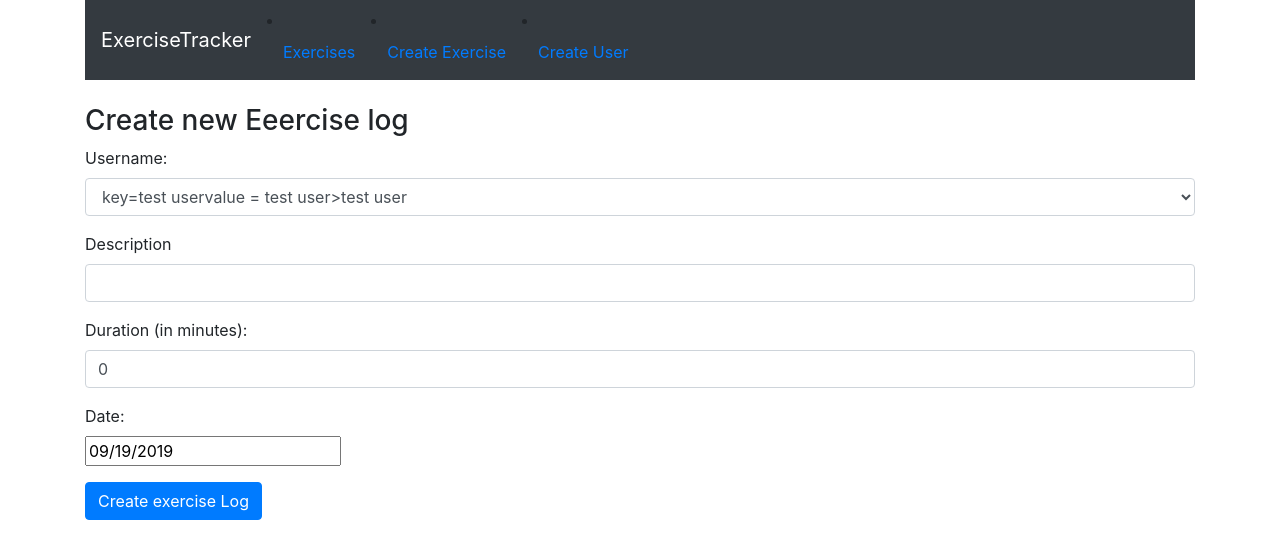
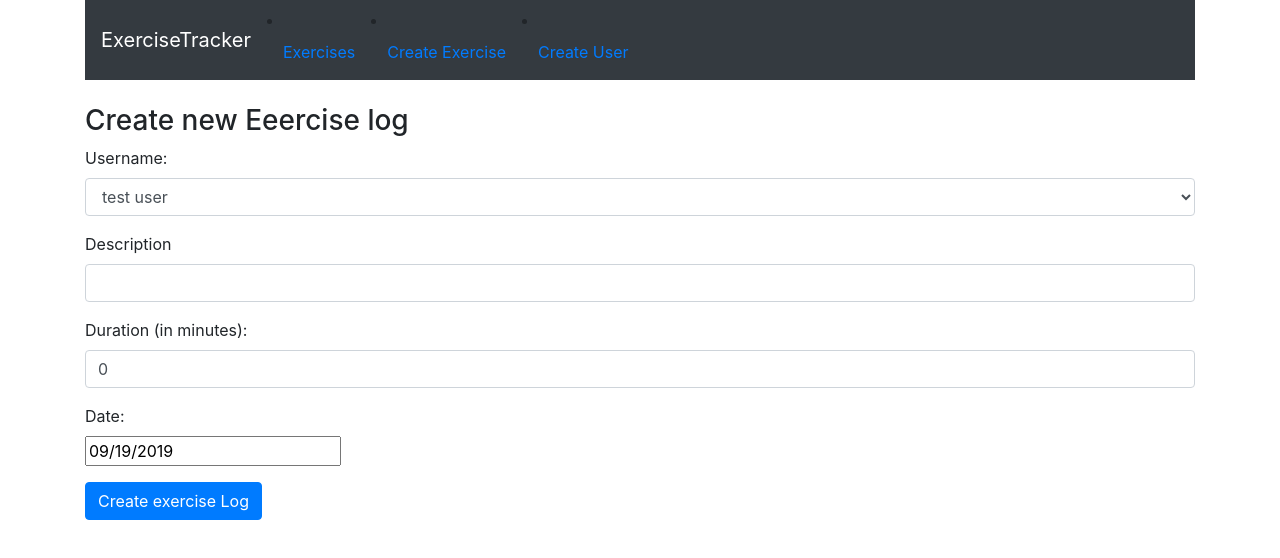
Before and after one commit to tejsubedi/MERN-APP, a React (Create React App) app: page /create in a window 1280 px wide. Shown: the top 558 px of the page. Built offline with nearby package versions, Linux system fonts and the light colour scheme.

Commit message:
form data added

```diff
--- a/src/components/CreateExercise.js
+++ b/src/components/CreateExercise.js
@@ -52,16 +52,17 @@ export default class CreateExercise extends Component {
 
     onSubmit(e) {
         e.preventDefault();
+
         const exercise = {
             username: this.state.username,
             description: this.state.description,
             duration: this.state.duration,
             date: this.state.date
         }
-
         console.log(exercise);
 
-        window.location = '/';
+
+
     };
 
 
@@ -72,15 +73,19 @@ export default class CreateExercise extends Component {
                 <form onSubmit={this.onSubmit}>
                     <div className="form-group">
                         <label>Username: </label>
-                        <select ref="userInput" required className="form-control" value={this.state.username} onChange={this.onChangeUsername}>
+                        <select ref="userInput"
+                            required
+                            className="form-control"
+                            value={this.state.username}
+                            onChange={this.onChangeUsername}>
                             {
                                 this.state.users.map((user) => {
-                                    return(
-                                     <option>
-                                        key={user}
-                                        value = {user}>{user}
-                                    </option>
-                                    )
+                                    return <option
+                                     key={user}
+                                     value={user}>
+                                         {user}
+                                    </option>;
+
                                 })
                             }
                         </select>
```
